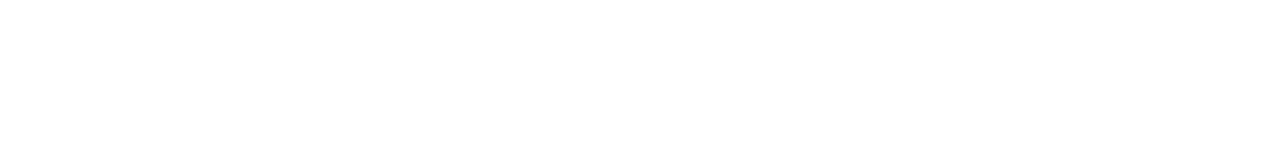
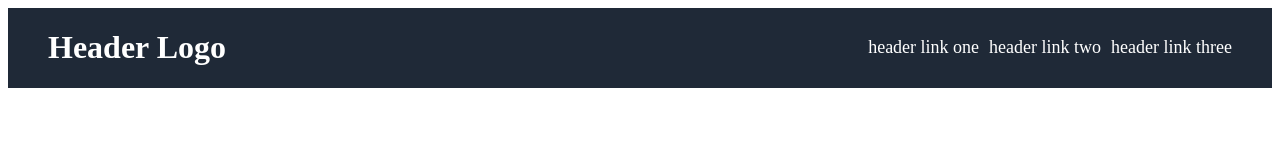
Before and after one commit to RAnmol3061/odin-landing_page, a plain HTML site: page index.html in a window 1280 px wide. Drawn offline with Linux system fonts and the light colour scheme.

Commit message:
Started Header section

```diff
--- a/index.html
+++ b/index.html
@@ -3,9 +3,17 @@
 <head>
     <meta charset="UTF-8">
     <meta name="viewport" content="width=device-width, initial-scale=1.0">
-    <title>Document</title>
+    <title>Landing Page</title>
+    <link rel="stylesheet" href="style.css">
 </head>
 <body>
-    <title>Hello</title>
+    <header>
+        <h1>Header Logo</h1>
+        <ul class="header-link">
+            <li>header link one</li>
+            <li>header link two</li>
+            <li>header link three</li>
+        </ul>
+    </header>
 </body>
 </html>
--- /dev/null
+++ b/style.css
@@ -0,0 +1,29 @@
+body {
+    display: flex;
+    flex-direction: column;
+}
+
+header {
+    display: flex;
+    justify-content: space-between;
+    align-items: center;
+    padding-left: 40px;
+    padding-right: 40px;
+    background-color: #1F2937;
+    color: white;
+}
+
+
+.header-link {
+    display: flex;
+    gap: 10px;
+    color: e5e7eb ;
+    font-size: 18px ;
+
+}
+
+ul {
+    margin: 0px;
+    list-style-type: none;
+    padding: 0px;
+}
```
